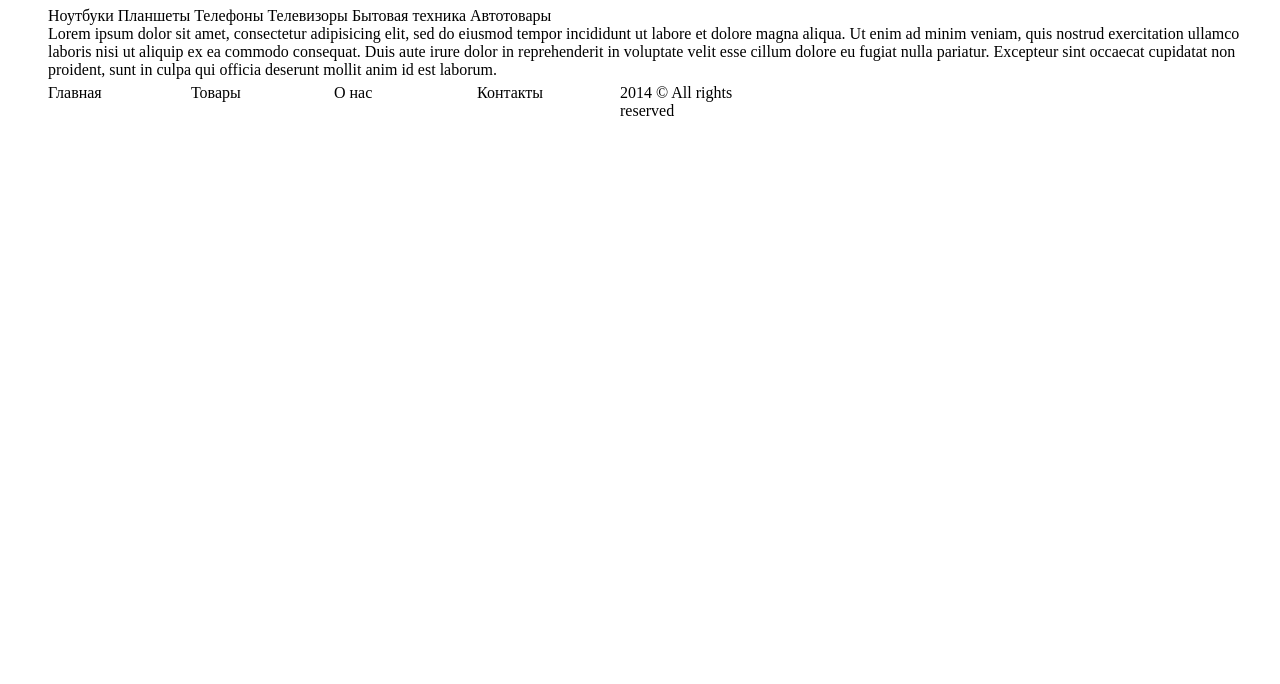
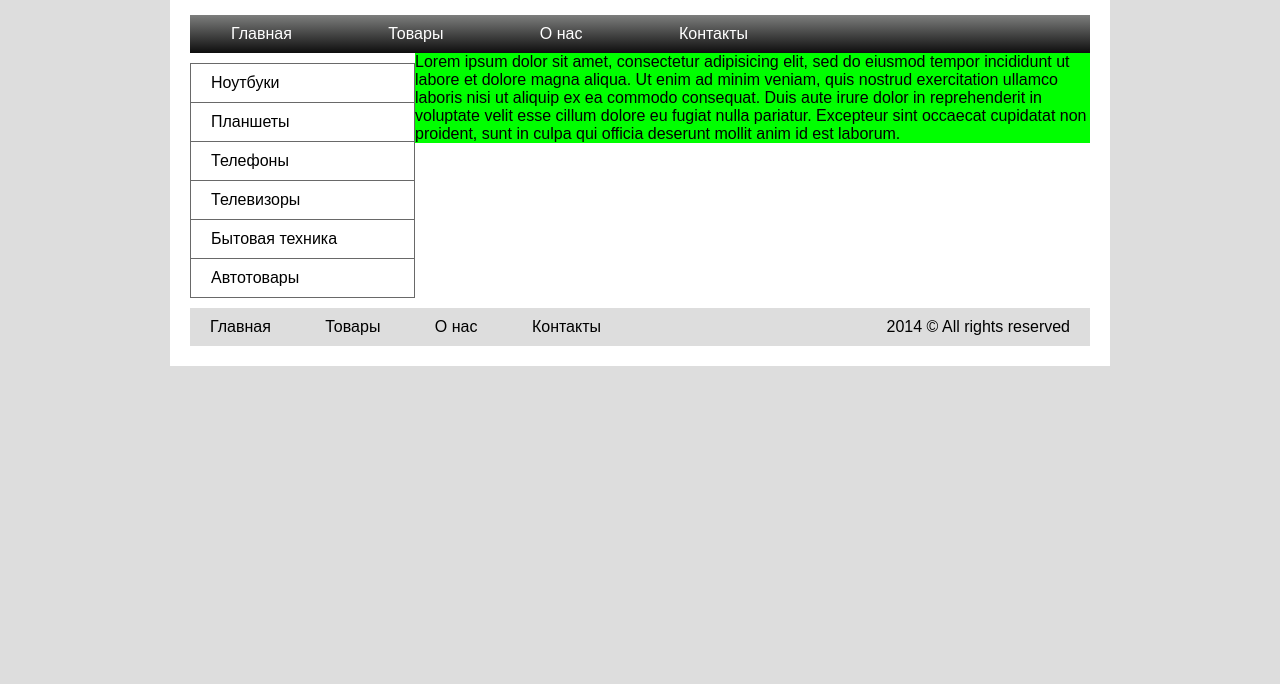
Before and after one commit to annavovk/HomeWork2, a plain HTML site: page index.html in a window 1280 px wide. Shown: the part 116-800 px from the top of the page. Drawn offline with Linux system fonts and the light colour scheme.

Commit message:
added styles

```diff
--- a/index.html
+++ b/index.html
@@ -13,33 +13,39 @@
 
 
 <body>
+<div id="page">
+    <h1> Fitness </h1>
 
-<h1> Fitness </h1>
+    <div id="top-menu">
+        <span class="button">Главная </span>
+        <span class="button">Товары </span>
+        <span class="button">О нас </span>
+        <span class="button">Контакты </span>
+    </div>
+    <div id="top-middle">
+        <div id="menu">
+            <ul>
+                <li>Ноутбуки</li>
+                <li>Планшеты</li>
+                <li>Телефоны</li>
+                <li>Телевизоры</li>
+                <li>Бытовая техника</li>
+                <li>Автотовары</li>
+            </ul>
+        </div>
+        <div id="img">
 
-    <span class="button">Главная </span>
-
-    <span class="button">Товары </span>
-
-    <span class="button">О нас </span>
-
-    <span class="button">Контакты </span>
-
-    <ul>
-        <li>Ноутбуки</li>
-        <li>Планшеты</li>
-        <li>Телефоны</li>
-        <li>Телевизоры</li>
-        <li>Бытовая техника</li>
-        <li>Автотовары</li>
-
-        <div id="img"></div>
-
-        Lorem ipsum dolor sit amet, consectetur adipisicing elit, sed do eiusmod tempor incididunt ut labore et dolore
-        magna aliqua. Ut enim ad minim veniam, quis nostrud exercitation ullamco laboris nisi ut aliquip ex ea commodo
-        consequat. Duis aute irure dolor in reprehenderit in voluptate velit esse cillum dolore eu fugiat nulla
-        pariatur. Excepteur sint occaecat cupidatat non proident, sunt in culpa qui officia deserunt mollit anim id est
-        laborum. <br>
-
+            Lorem ipsum dolor sit amet, consectetur adipisicing elit, sed do eiusmod tempor incididunt ut labore et
+            dolore
+            magna aliqua. Ut enim ad minim veniam, quis nostrud exercitation ullamco laboris nisi ut aliquip ex ea
+            commodo
+            consequat. Duis aute irure dolor in reprehenderit in voluptate velit esse cillum dolore eu fugiat nulla
+            pariatur. Excepteur sint occaecat cupidatat non proident, sunt in culpa qui officia deserunt mollit anim id
+            est
+            laborum. <br>
+        </div>
+    </div>
+    <div id="footer">
         <span class="button">Главная </span>
 
         <span class="button">Товары </span>
@@ -48,8 +54,9 @@
 
         <span class="button">Контакты </span>
 
-        <span class="button">2014 &#169; All rights reserved </span>
-
+        <span class="copyright">2014 &#169; All rights reserved </span>
+    </div>
+</div>
 </body>
 
 </html>
--- a/style.css
+++ b/style.css
@@ -1,46 +1,94 @@
-#img {
+* {
+    font-family: sans-serif;
+}
+
+h1 {
+    font-weight: normal;
+    font-size: 280%;
+}
+
+#page {
+    background-color: white;
+    margin: auto;
+    width: 900px;
+    padding: 20px;
+}
+
+body {
+    background-color: #ddd;
+    margin: 0;
+    padding: 0 30px;
+}
+
+#top-menu {
+    padding: 10px 20px;
+    /* Permalink - use to edit and share this gradient: http://colorzilla.com/gradient-editor/#7d7e7d+0,0e0e0e+100;Black+3D */
+    background: #7d7e7d; /* Old browsers */
+    background: -moz-linear-gradient(top, #7d7e7d 0%, #0e0e0e 100%); /* FF3.6-15 */
+    background: -webkit-linear-gradient(top, #7d7e7d 0%, #0e0e0e 100%); /* Chrome10-25,Safari5.1-6 */
+    background: linear-gradient(to bottom, #7d7e7d 0%, #0e0e0e 100%); /* W3C, IE10+, FF16+, Chrome26+, Opera12+, Safari7+ */
+    filter: progid:DXImageTransform.Microsoft.gradient(startColorstr='#7d7e7d', endColorstr='#0e0e0e', GradientType=0); /* IE6-9 */
 
 }
 
-
-.button {
-  display: inline-block;
-
-      background: ;
-
-      width: 139px;
-
-      height: 22px;
-
-      cursor: pointer;
-
-      vertical-align: middle;
-
-      padding-top: 5px;
+#top-menu .button:hover {
+    background-color: black;
+    border-left: 1px solid white;
+    border-right: 1px solid white;
 }
 
-li {
-  display:inline;
+#top-menu .button {
+    color: white;
+    padding: 10px 20px;
+    border-left: 1px solid transparent;
+    border-right: 1px solid transparent;
+}
+
+#top-middle {
 
 }
 
-/*.gallery li {
-  display: inline-block;
-  float: left;
-  width: 130px;
-  list-style: none;
+#img {
+    background-color: lime;
+    width: 75%;
+    float: right;
 }
 
+#menu {
+    width: 25%;
+    float: left;
+}
 
+#menu ul li:hover {
+    background-color: #ddd;
+    padding-left: 30px;
+}
 
-/*li {
+#menu ul li {
+    list-style: none;
+    border-bottom: 1px solid dimgray;
+    border-left: 1px solid dimgray;
+    padding: 10px 20px;
+    margin: 0;
+}
 
-    height: 84px; // высота блока
+#menu ul {
+    padding: 0;
+    margin: 10px auto;
+    border-top: 1px solid dimgray;
+    border-right: 1px solid dimgray;
+}
 
-    line-height: 84px; // нужен, чтобы заработало vertical-align
+#footer {
+    background-color: #ddd;
+    clear: both;
+    padding: 10px 20px;
+}
 
-    display: inline-block;
+.copyright {
+    float: right;
+}
 
-    vertical-align: middle;
-
-    text-align: center;
+.button {
+    margin-right: 50px;
+}
```
